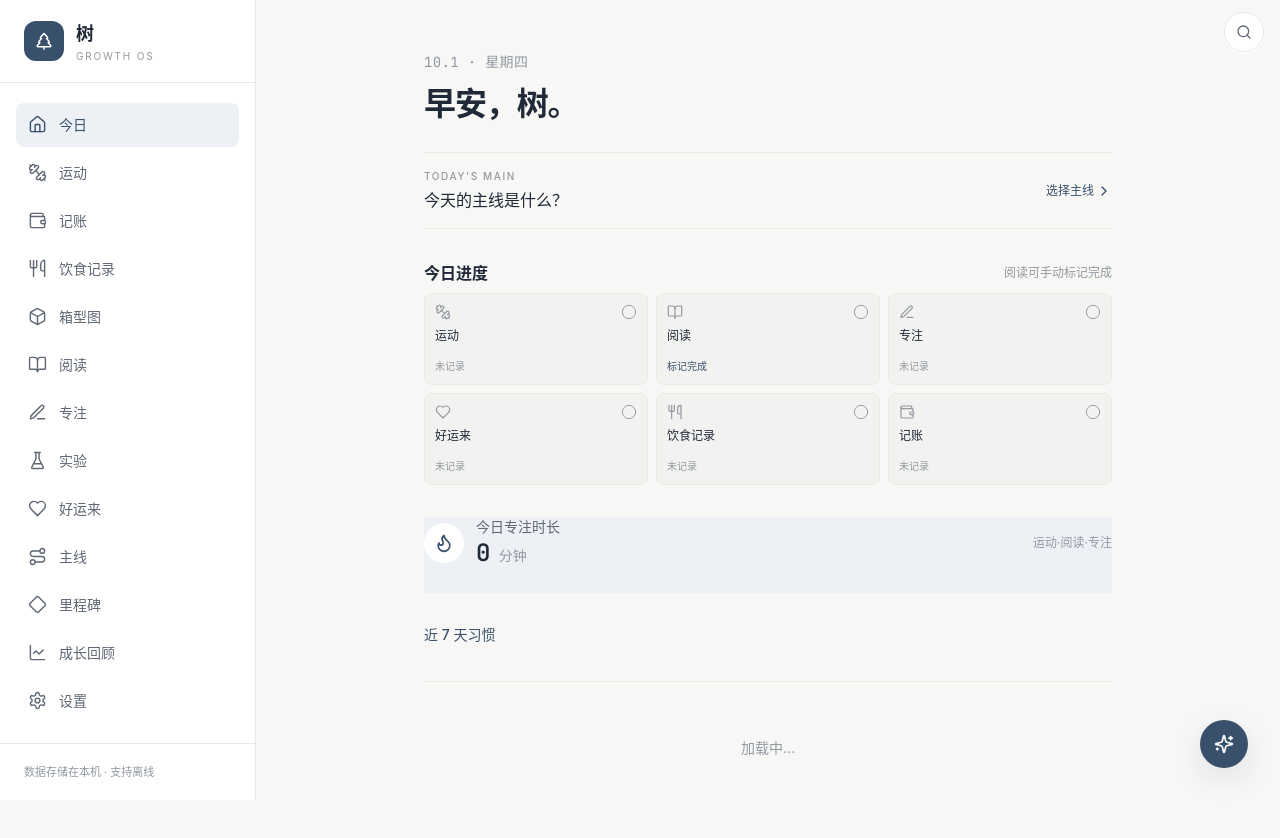
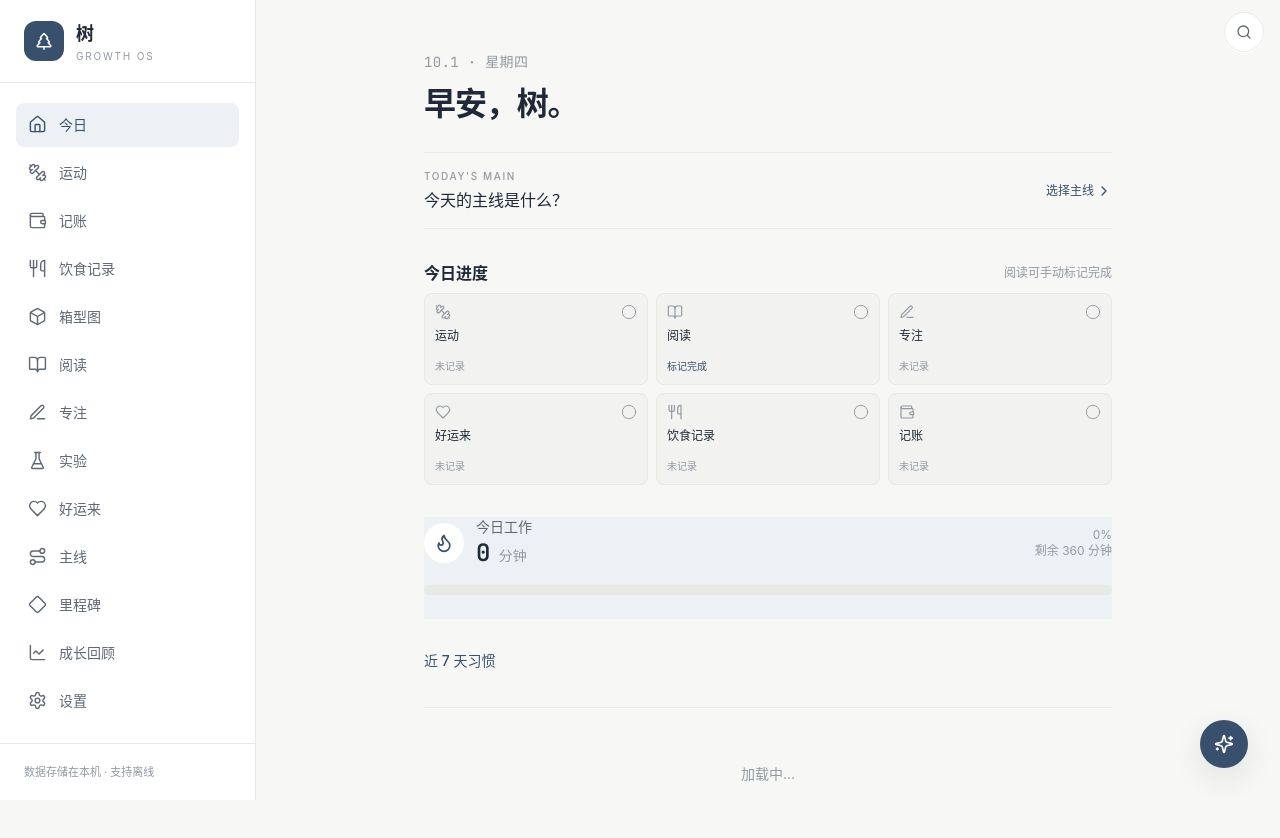
Before and after one commit to shuhan131313-jpg/xiaoshu-growth-os, a Next.js app: page / in a window 1280 px wide. Shown: the top 838 px of the page. Built offline with nearby package versions, Linux system fonts and the light colour scheme.

Commit message:
将今日工作进度条改为活动分段显示

```diff
--- a/app/page.tsx
+++ b/app/page.tsx
@@ -18,7 +18,7 @@ import Link from "next/link";
 import { Card, CardContent } from "@/components/ui/card";
 import { GROWTH_MODULES } from "@/lib/constants";
 import { todayKey, greeting, weekdayCN } from "@/lib/utils";
-import { getTodayTaskMap, getTodayDuration, getHeatmap, setTodayTask } from "@/lib/summary";
+import { getTodayTaskMap, getHeatmap, setTodayTask } from "@/lib/summary";
 import { repos } from "@/lib/db/repo";
 import type { DailyMainRecord } from "@/lib/db/db";
 import { getDailyMain } from "@/lib/mainline";
@@ -27,6 +27,7 @@ import { MainlineSheet } from "@/components/mainline/mainline-sheet";
 const PROGRESS_KEYS = ["exercise", "reading", "research", "gratitude", "food", "account"] as const;
 type ProgressKey = (typeof PROGRESS_KEYS)[number];
 const AUTO_KEYS = new Set<ProgressKey>(["exercise", "research", "gratitude", "food", "account"]);
+type WorkSegment = { kind: "focus" | "exercise"; duration: number; createdAt: number };
 
 const MODULES: Record<ProgressKey, {
   label: string;
@@ -51,6 +52,7 @@ export default function TodayPage() {
   const date = useMemo(() => todayKey(), []);
   const [taskMap, setTaskMap] = useState<Record<string, boolean>>({});
   const [duration, setDuration] = useState(0);
+  const [workSegments, setWorkSegments] = useState<WorkSegment[]>([]);
   const [heat, setHeat] = useState<{ date: string; count: number }[]>([]);
   const [exCount, setExCount] = useState(0);
   const [rsCount, setRsCount] = useState(0);
@@ -62,9 +64,8 @@ export default function TodayPage() {
   const [foodSummary, setFoodSummary] = useState({ total: 0, unplanned: 0 });
 
   async function load() {
-    const [map, dur, heatmap, exercise, research, gratitude, dailyMain, foodRecords, accountRecords] = await Promise.all([
+    const [map, heatmap, exercise, research, gratitude, dailyMain, foodRecords, accountRecords] = await Promise.all([
       getTodayTaskMap(date),
-      getTodayDuration(date),
       getHeatmap(7),
       repos.exercise.whereDate(date),
       repos.research.whereDate(date),
@@ -73,8 +74,17 @@ export default function TodayPage() {
       repos.foodRecords.whereDate(date),
       repos.account.whereDate(date),
     ]);
+    const segments: WorkSegment[] = [
+      ...exercise
+        .filter((record) => Number(record.duration) > 0)
+        .map((record) => ({ kind: "exercise" as const, duration: Number(record.duration), createdAt: record.createdAt })),
+      ...research
+        .filter((record) => Number(record.duration) > 0)
+        .map((record) => ({ kind: "focus" as const, duration: Number(record.duration), createdAt: record.createdAt })),
+    ].sort((a, b) => a.createdAt - b.createdAt);
     setTaskMap(map);
-    setDuration(dur);
+    setDuration(segments.reduce((sum, segment) => sum + segment.duration, 0));
+    setWorkSegments(segments);
     setHeat(heatmap);
     setExCount(exercise.length);
     setRsCount(research.length);
@@ -108,6 +118,9 @@ export default function TodayPage() {
     food: foodSummary.total > 0,
     account: accountCount > 0,
   };
+  const workPercent = Math.min(100, Math.round((duration / 360) * 100));
+  const remainingMinutes = Math.max(0, 360 - duration);
+  let segmentOffset = 0;
 
   return (
     <div className="space-y-8">
@@ -178,19 +191,45 @@ export default function TodayPage() {
       </section>
 
       <Card className="border-0 bg-[#EDF1F5] shadow-none">
-        <CardContent className="flex items-center justify-between">
+        <CardContent>
+          <div className="flex items-center justify-between">
             <div className="flex items-center gap-3">
               <span className="flex h-10 w-10 items-center justify-center rounded-full bg-white text-primary">
                 <Flame className="h-5 w-5" />
               </span>
               <div>
-              <p className="text-sm text-ink-soft">今日专注时长</p>
+                <p className="text-sm text-ink-soft">今日工作</p>
                 <p className="tabular text-2xl font-semibold text-ink">
                   {duration}<span className="text-sm font-normal text-ink-faint"> 分钟</span>
                 </p>
               </div>
             </div>
-          <span className="text-xs text-ink-faint">运动·阅读·专注</span>
+            <div className="text-right text-xs text-ink-faint">
+              <p>{workPercent}%</p>
+              <p>剩余 {remainingMinutes} 分钟</p>
+            </div>
+          </div>
+          <div className="mt-4 h-2.5 w-full overflow-hidden rounded-full bg-line" aria-label="今日工作进度">
+            <div className="relative h-full w-full">
+              {workSegments.map((segment, index) => {
+                const start = segmentOffset;
+                segmentOffset += segment.duration;
+                const visibleDuration = Math.max(0, Math.min(segment.duration, 360 - start));
+                if (visibleDuration <= 0) return null;
+                return (
+                  <span
+                    key={`${segment.kind}-${segment.createdAt}-${index}`}
+                    className="absolute inset-y-0 border-r border-[#EDF1F5] last:border-r-0"
+                    style={{
+                      left: `${(start / 360) * 100}%`,
+                      width: `${(visibleDuration / 360) * 100}%`,
+                      backgroundColor: segment.kind === "focus" ? "#38506B" : "#9AAEC2",
+                    }}
+                  />
+                );
+              })}
+            </div>
+          </div>
         </CardContent>
       </Card>
 
```
Lines whose indentation alone changed are shown as unchanged.
